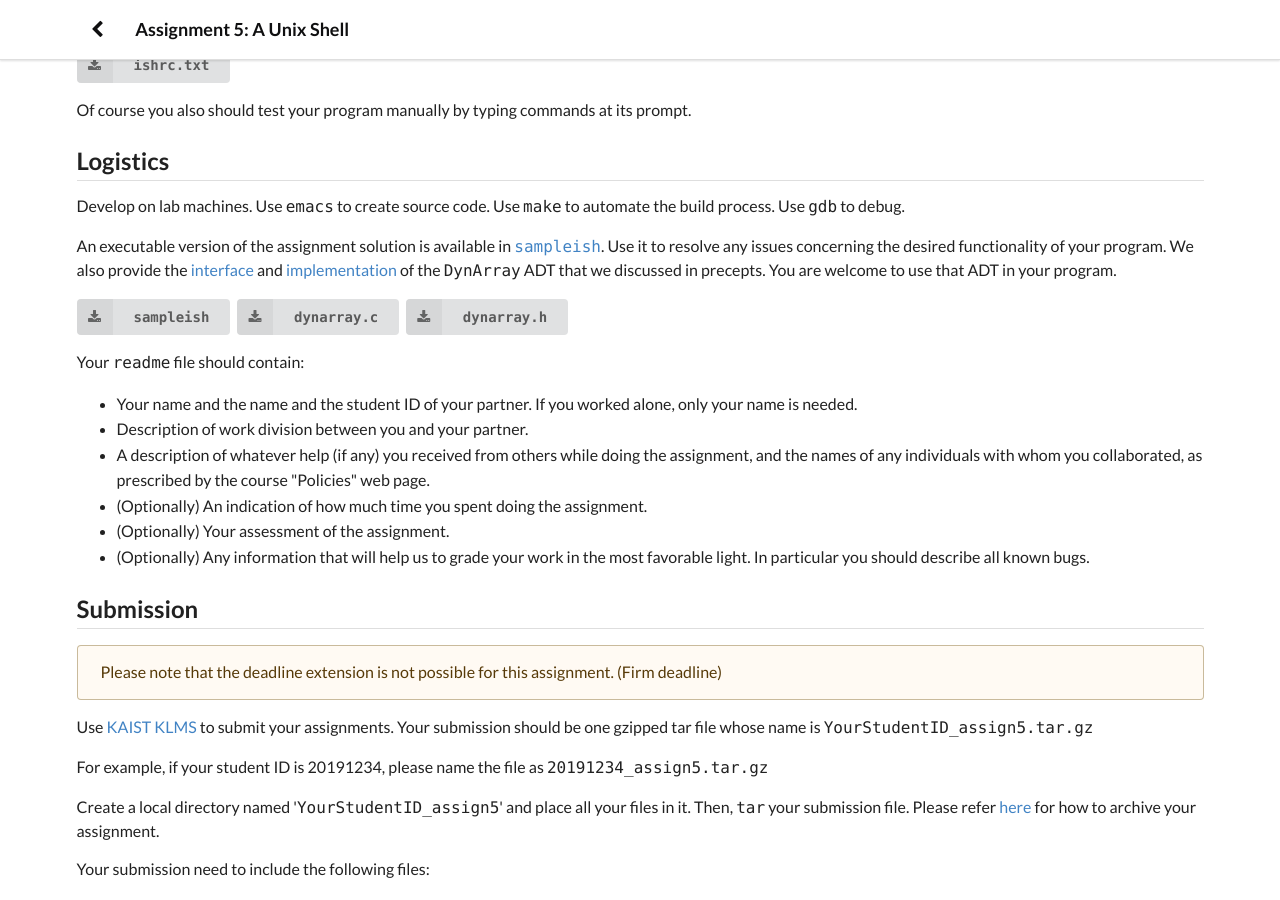
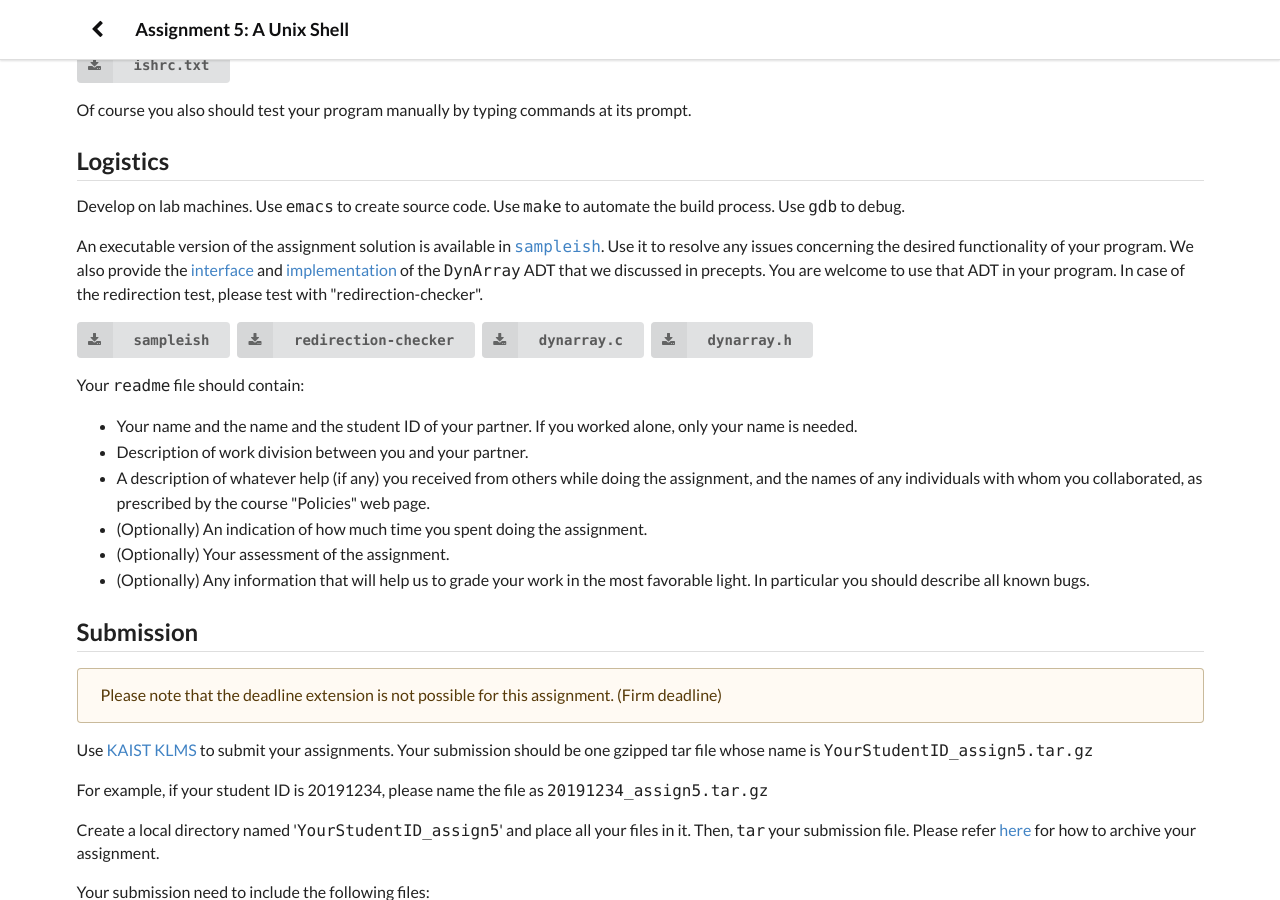
Before and after one commit to ee209-2020-fall/ee209-2020-fall, a Jekyll site: the page assignment/assignment5/assignment5.html, which Jekyll copies as it is, in a window 1280 px wide and 900 px high, scrolled down 4839 px. Built offline with Jekyll 4.4.1, drawn with Linux system fonts in a browser that asks for light colours.

Commit message:
Update redirection-checker

```diff
--- a/assignment/assignment5/assignment5.html
+++ b/assignment/assignment5/assignment5.html
@@ -277,10 +277,13 @@
 
     <p>Develop on lab machines. Use <code>emacs</code> to create source code. Use <code>make</code> to automate the build process. Use <code>gdb</code> to debug.</p>
 
-    <p>An executable version of the assignment solution is available in <code><a href="./src/sampleish">sampleish</a></code>. Use it to resolve any issues concerning the desired functionality of your program. We also provide the <a href="./src/dynarray.h">interface</a> and <a href="./src/dynarray.c">implementation</a> of the <code>DynArray</code> ADT that we discussed in precepts. You are welcome to use that ADT in your program.</p>
+    <p>An executable version of the assignment solution is available in <code><a href="./src/sampleish">sampleish</a></code>. Use it to resolve any issues concerning the desired functionality of your program. We also provide the <a href="./src/dynarray.h">interface</a> and <a href="./src/dynarray.c">implementation</a> of the <code>DynArray</code> ADT that we discussed in precepts. You are welcome to use that ADT in your program. In case of the redirection test, please test with "redirection-checker".</p>
     <p>
         <a class="ui labeled icon button" href="./src/sampleish">
             <i class="download icon"></i><code>sampleish</code>
+        </a>
+        <a class="ui labeled icon button" href="./src/redirection-checker">
+            <i class="download icon"></i><code>redirection-checker</code>
         </a>
         <a class="ui labeled icon button" href="./src/dynarray.c">
             <i class="download icon"></i><code>dynarray.c</code>
```
Also changed, not shown: 2 other files.
